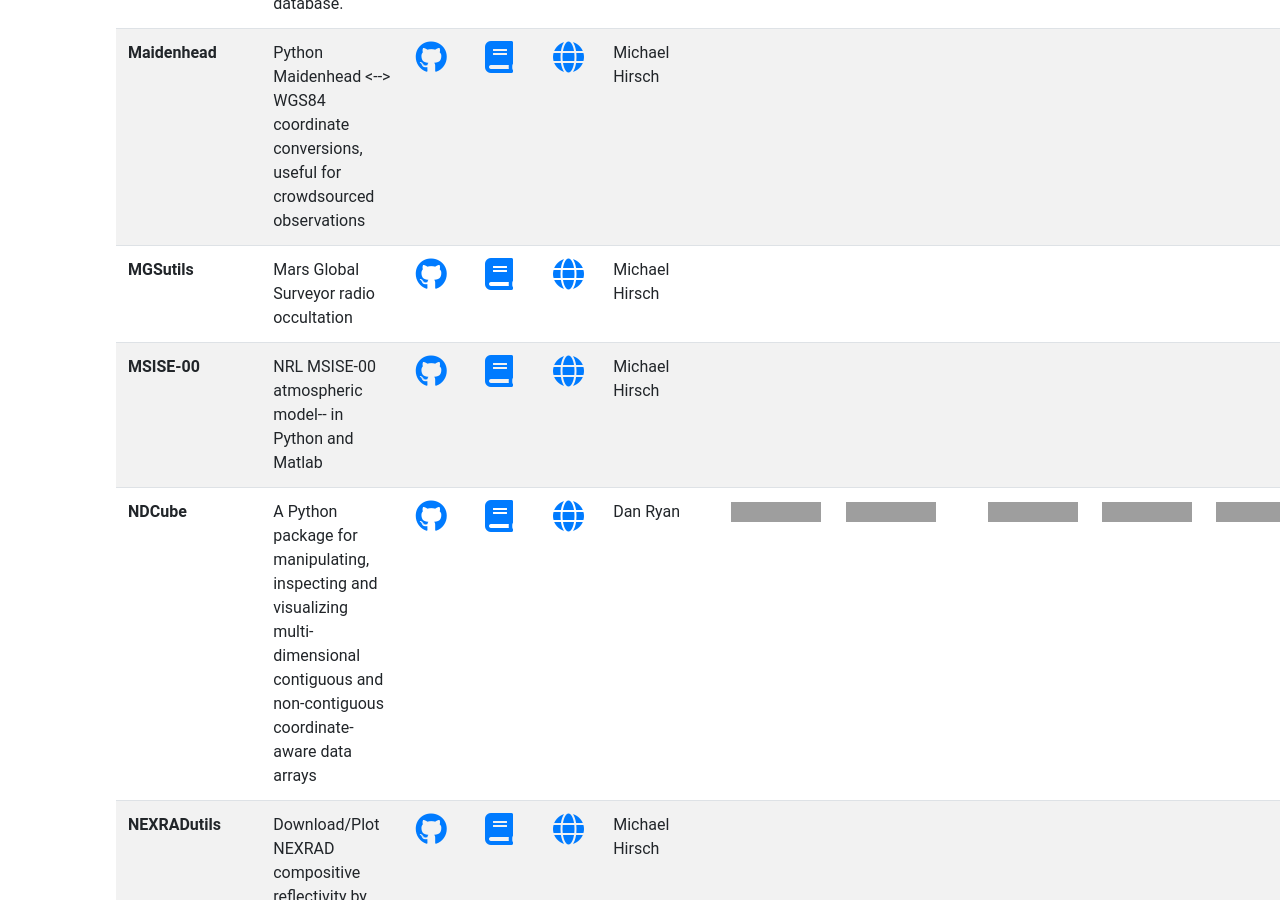
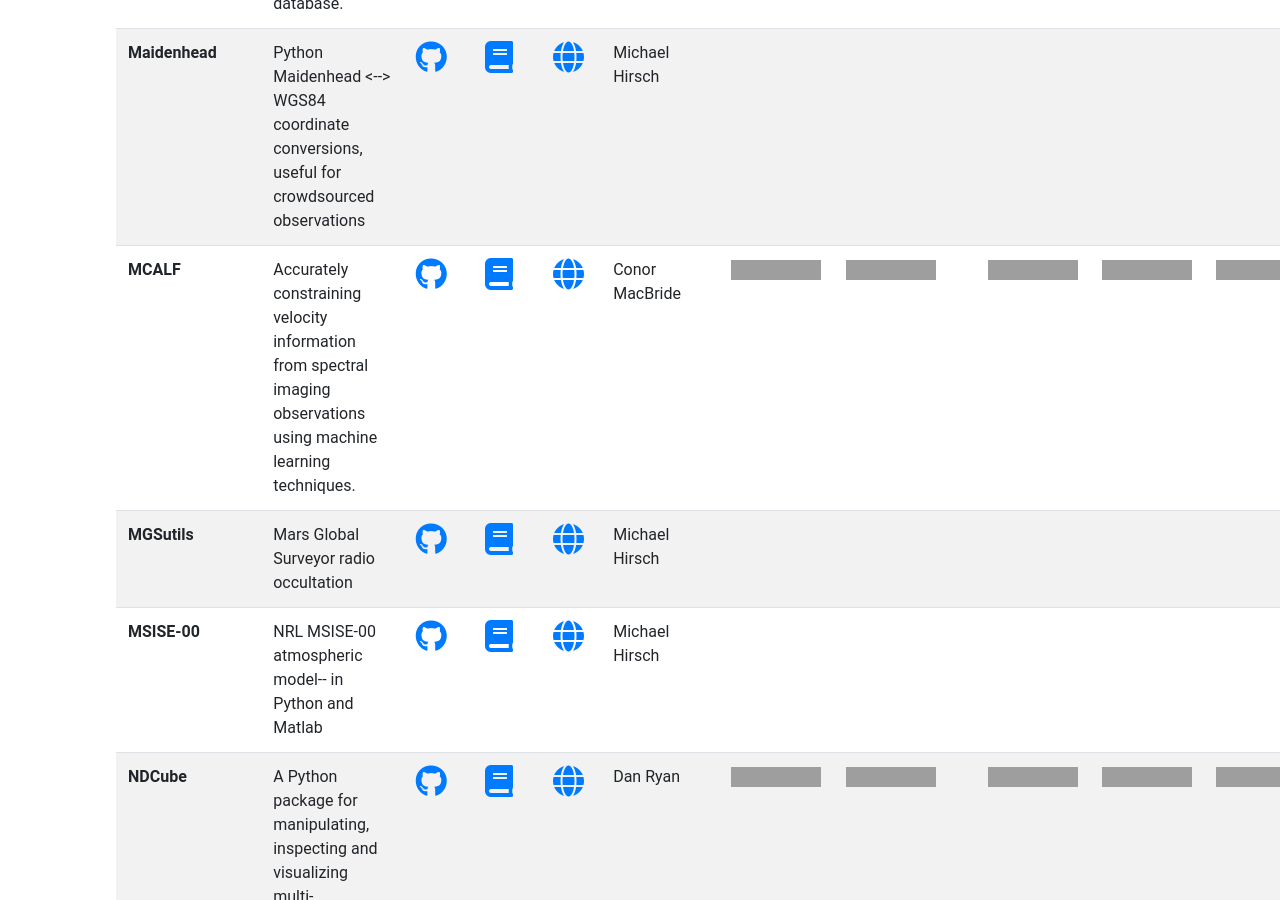
Before and after one commit to heliophysicsPy/heliophysicsPy.github.io, a Jekyll site: the page built from _pages/projects.html, in a window 1280 px wide and 900 px high, scrolled down 5708 px. Built offline with Jekyll 4.4.1, drawn with Linux system fonts in a browser that asks for light colours; nearby versions of some CDN libraries; grey boxes are pictures that could not be loaded.

Commit message:
Add MCALF

```diff
--- a/_data/projects.yml
+++ b/_data/projects.yml
@@ -459,3 +459,16 @@
   software_maturity: ["https://img.shields.io/badge/Good-brightgreen.svg", "Good"]
   python3: ["https://img.shields.io/badge/Good-brightgreen.svg", "Good"]
   license: ["https://img.shields.io/badge/Good-brightgreen.svg", "Good"]
+
+- name: "MCALF"
+  description: "Accurately constraining velocity information from spectral imaging observations using machine learning techniques."
+  docs: "https://mcalf.macbride.me/"
+  code: "https://github.com/ConorMacBride/mcalf"
+  contact: "Conor MacBride"
+  keywords: ["solar", "machine_learning", "spectra", "plotting", "line_plots", "2D_graphics", "multidimensional", "specific", "fits", "local", "data_analysis"]
+  community: ["https://img.shields.io/badge/Good-brightgreen.svg", "Good"]
+  documentation: ["https://img.shields.io/badge/Good-brightgreen.svg", "Good"]
+  testing: ["https://img.shields.io/badge/Good-brightgreen.svg", "Good"]
+  software_maturity: ["https://img.shields.io/badge/Good-brightgreen.svg", "Good"]
+  python3: ["https://img.shields.io/badge/Good-brightgreen.svg", "Good"]
+  license: ["https://img.shields.io/badge/Good-brightgreen.svg", "Good"]
```
